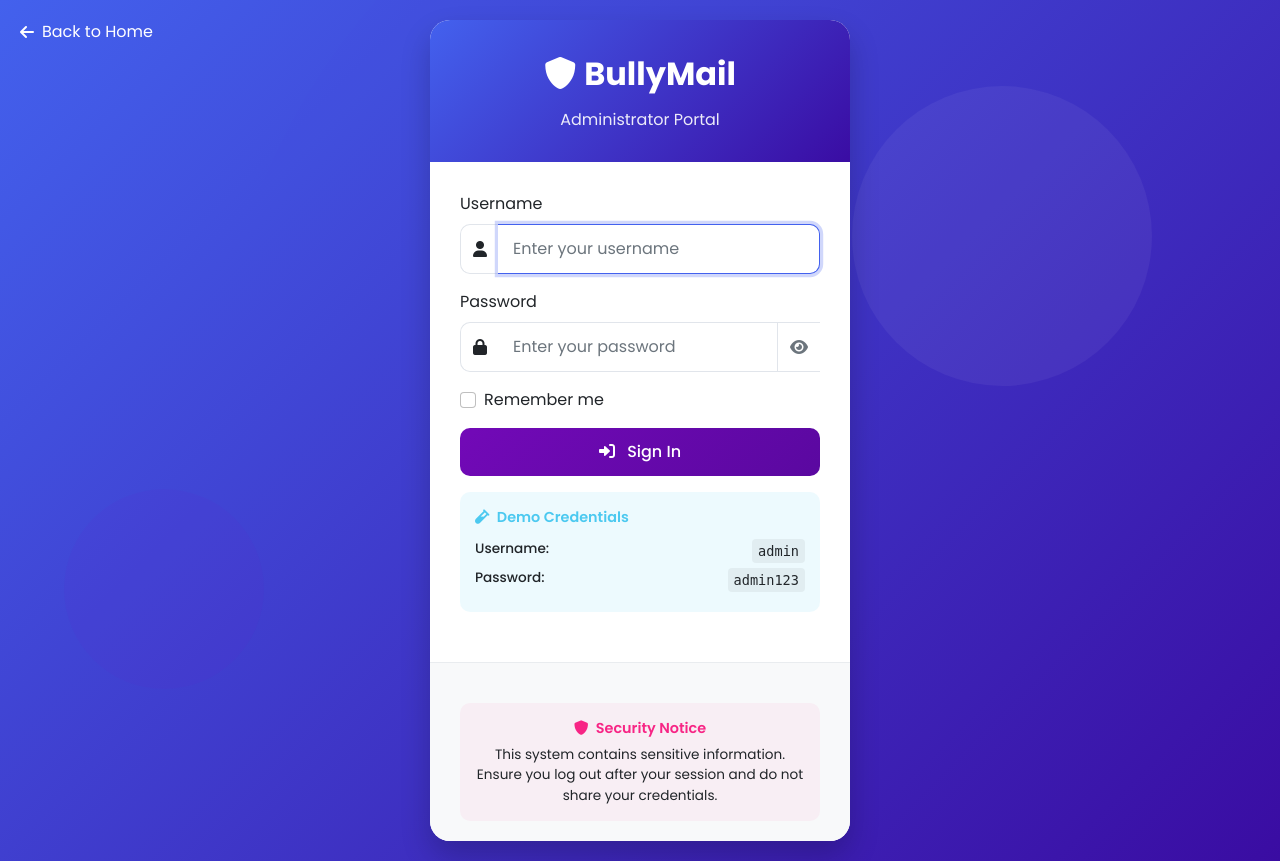
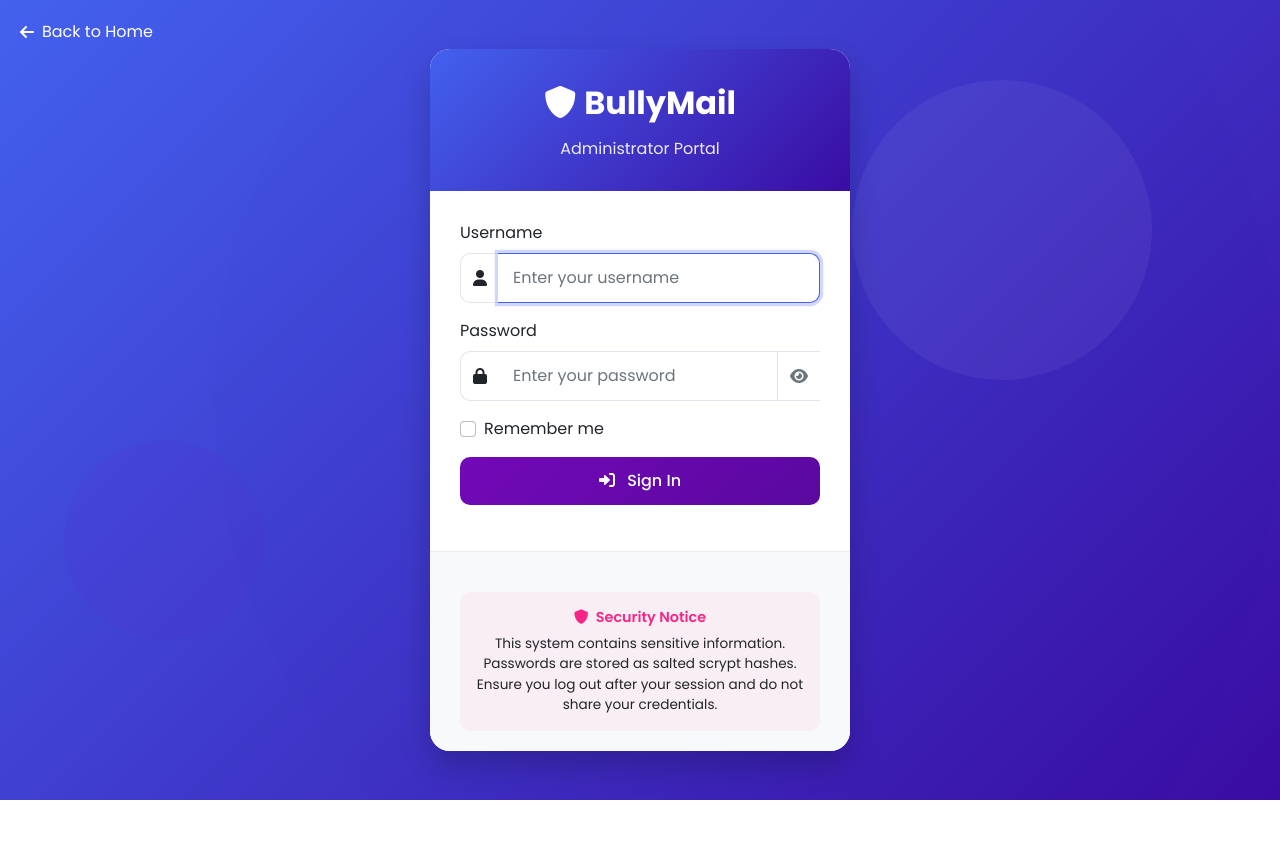
Before and after one commit to SaadAlsuabie/bullymail, a Flask app: page /login in a window 1280 px wide. After the commit the page ends 800 px from the top, so only its background shows below. Run offline with Flask 3, Linux system fonts and the light colour scheme; parts of the project's set-up code (start-up, migrations or seed data) failed here and were passed over.

Commit message:
some frontend tweaks

```diff
--- a/Email Bullying Detection_Final_Code/templates/login.html
+++ b/Email Bullying Detection_Final_Code/templates/login.html
@@ -297,20 +297,6 @@
                     <button type="submit" class="btn btn-login mb-3">
                         <i class="fas fa-sign-in-alt me-2"></i> Sign In
                     </button>
-
-                    <div class="demo-credentials">
-                        <div class="demo-title">
-                            <i class="fas fa-vial me-1"></i> Demo Credentials
-                        </div>
-                        <div class="demo-item">
-                            <span class="demo-label">Username:</span>
-                            <span class="demo-value">admin</span>
-                        </div>
-                        <div class="demo-item">
-                            <span class="demo-label">Password:</span>
-                            <span class="demo-value">admin123</span>
-                        </div>
-                    </div>
                 </form>
             </div>
 
@@ -319,7 +305,7 @@
                     <div class="security-title">
                         <i class="fas fa-shield-alt me-1"></i> Security Notice
                     </div>
-                    <p class="mb-0">This system contains sensitive information. Ensure you log out after your session and do not share your credentials.</p>
+                    <p class="mb-0">This system contains sensitive information. Passwords are stored as salted scrypt hashes. Ensure you log out after your session and do not share your credentials.</p>
                 </div>
             </div>
         </div>
```
Also changed, not shown: Email Bullying Detection_Final_Code/templates/index.html (+5 -5 lines).
